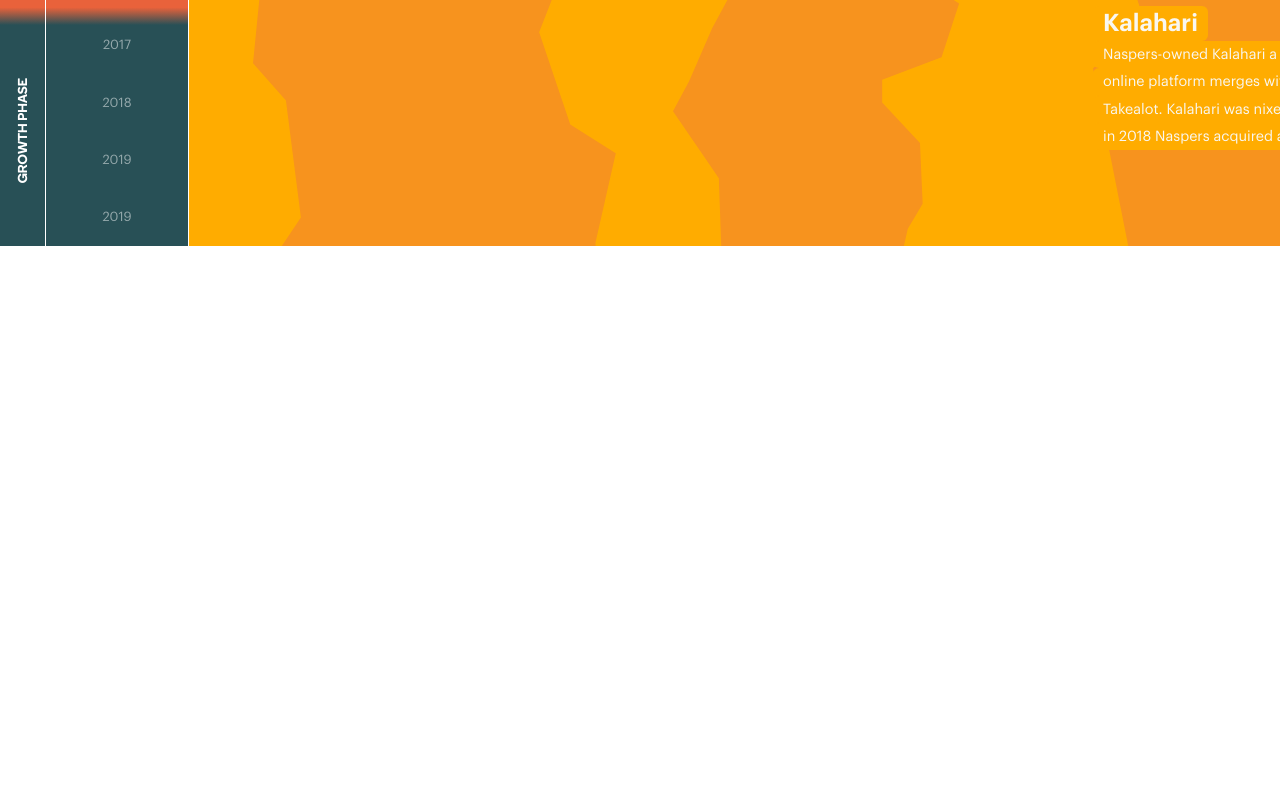
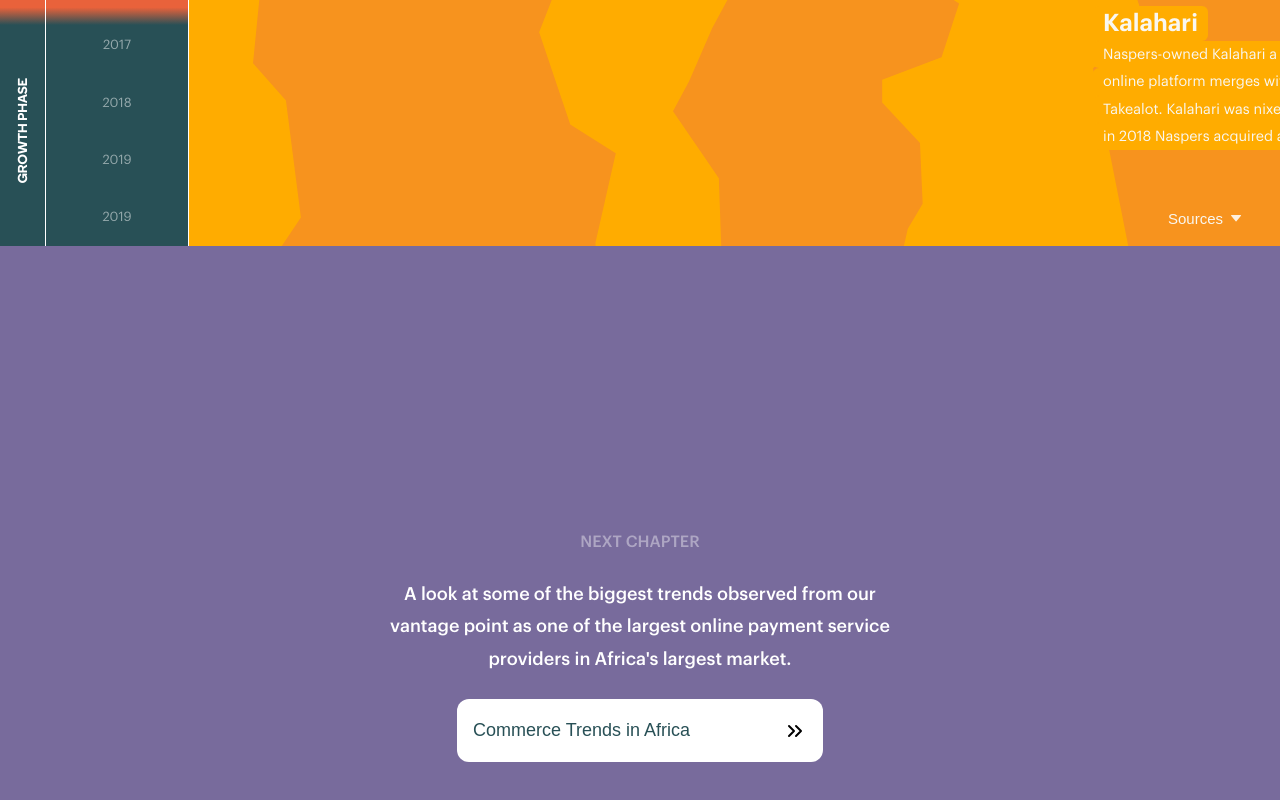
Before and after one commit to BarnabasAsha/paystack-state-of-ecommerce, a Next.js app: page / in a window 1280 px wide. Shown: the part 1354-2154 px from the top of the page. Before the commit the page ends 1600 px from the top, so only its background shows below. Built offline with nearby package versions, Linux system fonts and the light colour scheme.

Commit message:
timeline page end implementation

```diff
--- a/src/app/page.tsx
+++ b/src/app/page.tsx
@@ -1,11 +1,13 @@
 import CommerceTimeline from "@/components/commerce-timeline/commerce-timeline";
 import Hero from "@/components/hero/hero";
+import TimelineEnd from "@/components/timeline-end/timeline-end";
 
 export default function Home() {
   return (
     <main>
       <Hero />
       <CommerceTimeline />
+      <TimelineEnd />
     </main>
   );
 }
--- a/src/components/commerce-timeline/commerce-timeline.module.css
+++ b/src/components/commerce-timeline/commerce-timeline.module.css
@@ -1,4 +1,5 @@
 .commerce-timeline {
+  position: relative;
   width: 100%;
   height: 100dvh;
 }
@@ -100,13 +101,13 @@
   align-items: end;
 }
 
-.commerce-timeline_container_sources {
+.commerce-timeline_sources {
   background: none;
   border: none;
   display: inline-flex;
   column-gap: 8px;
   align-items: center;
-  position: fixed;
+  position: absolute;
   right: 2rem;
   bottom: 1rem;
   font-size: 15px;
--- a/src/components/commerce-timeline/commerce-timeline.tsx
+++ b/src/components/commerce-timeline/commerce-timeline.tsx
@@ -120,11 +120,10 @@
             ))}
           </div>
         </div>
-
-        <button className={styles["commerce-timeline_container_sources"]}>
-          <span>Sources</span> <ChevronDown />
-        </button>
       </div>
+      <button className={styles["commerce-timeline_sources"]}>
+        <span>Sources</span> <ChevronDown />
+      </button>
       <TimelineDot />
     </section>
   );
--- /dev/null
+++ b/src/components/double-chevron.tsx
@@ -0,0 +1,26 @@
+export default function DoubleChevron() {
+  return (
+    <svg
+      width="24"
+      height="24"
+      viewBox="0 0 24 24"
+      fill="none"
+      xmlns="http://www.w3.org/2000/svg"
+    >
+      <path
+        d="M13 17L18 12L13 7"
+        stroke="black"
+        strokeWidth="2"
+        strokeLinecap="round"
+        strokeLinejoin="round"
+      />
+      <path
+        d="M6 17L11 12L6 7"
+        stroke="black"
+        strokeWidth="2"
+        strokeLinecap="round"
+        strokeLinejoin="round"
+      />
+    </svg>
+  );
+}
--- a/src/components/timeline-dot/timeline-dot.module.css
+++ b/src/components/timeline-dot/timeline-dot.module.css
@@ -1,5 +1,5 @@
 .timeline-dot {
-  position: fixed;
+  position: absolute;
   top: 20px;
   left: 179px;
 }
--- /dev/null
+++ b/src/components/timeline-end/timeline-end.module.css
@@ -0,0 +1,84 @@
+.timeline-end {
+  width: 100%;
+  height: 100dvh;
+  background: var(--commerce-purple);
+}
+
+.timeline-end_container {
+  width: 100%;
+  height: 100%;
+  display: flex;
+  justify-content: center;
+  align-items: center;
+  padding: 0 20px;
+}
+
+.timeline-end_container_content {
+  width: 100%;
+  max-width: 531px;
+  margin: 0 auto;
+  display: flex;
+  flex-direction: column;
+  justify-content: center;
+  align-items: center;
+  row-gap: 1.5rem;
+}
+
+.timeline-end_container_content_title {
+  font-size: 1rem;
+  font-weight: 500;
+  line-height: 150%;
+  letter-spacing: 5%;
+  color: var(--commerce-white);
+  opacity: 40%;
+  text-align: center;
+}
+
+.timeline-end_container_content_description {
+  font-size: 1.125rem;
+  font-weight: 500;
+  line-height: 180%;
+  letter-spacing: -1%;
+  color: var(--commerce-white);
+  text-align: center;
+}
+
+.timeline-end_container_content_btn {
+  background: var(--commerce-white);
+  width: 366px;
+  height: 63px;
+  display: flex;
+  justify-content: space-between;
+  align-items: center;
+  letter-spacing: -1%;
+  border-radius: 12px;
+  border: none;
+  padding: 0.5rem 1rem;
+  cursor: pointer;
+}
+
+.timeline-end_container_content_btn span {
+  font-size: 1.125rem;
+  font-weight: 500;
+  line-height: 170%;
+  letter-spacing: -1%;
+  color: var(--commerce-green);
+}
+
+@media screen and (max-width: 768px) {
+  .timeline-end_container_content_title {
+    font-size: 0.8rem;
+    line-height: 130%;
+  }
+
+  .timeline-end_container_content_btn {
+    height: 56px;
+    width: 100%;
+  }
+
+  .timeline-end_container_content_description,
+  .timeline-end_container_content_btn span {
+    font-size: 1rem;
+    line-height: 150%;
+  }
+}
--- /dev/null
+++ b/src/components/timeline-end/timeline-end.tsx
@@ -0,0 +1,26 @@
+import DoubleChevron from "../double-chevron";
+import styles from "./timeline-end.module.css";
+
+export default function TimelineEnd() {
+  return (
+    <section className={styles["timeline-end"]}>
+      <div className={styles["timeline-end_container"]}>
+        <div className={styles["timeline-end_container_content"]}>
+          <div className={styles["timeline-end_container_content_title"]}>
+            NEXT CHAPTER
+          </div>
+          <p className={styles["timeline-end_container_content_description"]}>
+            A look at some of the biggest trends observed from our vantage point
+            as one of the largest online payment service providers in
+            Africa&apos;s largest market.
+          </p>
+
+          <button className={styles["timeline-end_container_content_btn"]}>
+            <span>Commerce Trends in Africa</span>
+            <DoubleChevron />
+          </button>
+        </div>
+      </div>
+    </section>
+  );
+}
```
